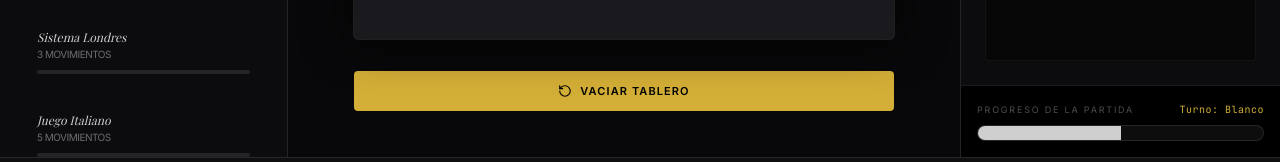
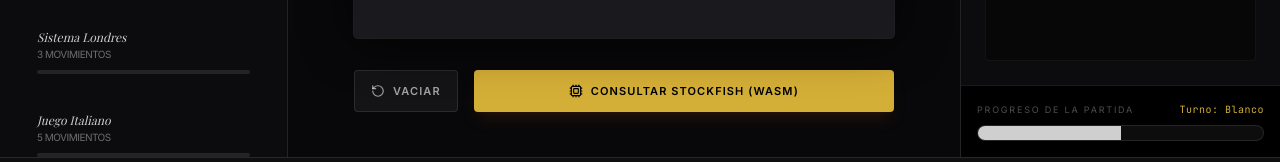
Before and after one commit to pacorder/AJEDREZ-MASTER, a React (Vite) app: page / in a window 1280 px wide. Shown: the part 611-773 px from the top of the page. Built offline with nearby package versions, Linux system fonts and the light colour scheme; a web font is replaced by a local one.

Commit message:
feat(analysis): Integrate Stockfish engine for move analysis
Adds Stockfish engine integration to the analysis mode. This allows users to receive AI-driven evaluations and best move suggestions for chess positions. Includes state management for thinking status and engine suggestions.

```diff
--- a/src/App.tsx
+++ b/src/App.tsx
@@ -19,7 +19,8 @@ import {
   Trophy,
   Info,
   Upload,
-  RefreshCw
+  RefreshCw,
+  Cpu
 } from 'lucide-react';
 import { OPENINGS, Opening } from './lib/openings';
 import { cn } from './lib/utils';
@@ -38,6 +39,67 @@ export default function App() {
   const [pgnInput, setPgnInput] = useState('');
   const [fullHistory, setFullHistory] = useState<string[]>([]);
   const [boardOrientation, setBoardOrientation] = useState<'white' | 'black'>('white');
+  const [isThinking, setIsThinking] = useState(false);
+  const [engineSuggestion, setEngineSuggestion] = useState<{ evaluation: string, bestMove: string } | null>(null);
+
+  // Inicializar Worker de Stockfish (CDN)
+  const stockfishWorker = useMemo(() => {
+    try {
+      return new Worker('https://cdnjs.cloudflare.com/ajax/libs/stockfish.js/10.0.2/stockfish.js');
+    } catch (e) {
+      console.error("Error al cargar Stockfish", e);
+      return null;
+    }
+  }, []);
+
+  const getEngineAdvice = useCallback(() => {
+    if (!stockfishWorker) return;
+
+    setIsThinking(true);
+    setEngineSuggestion(null);
+
+    // Configurar listener para recibir la mejor jugada
+    stockfishWorker.onmessage = (event: MessageEvent) => {
+      const line = event.data;
+
+      // La evaluación suele venir en líneas con 'score cp' o 'score mate'
+      // La mejor jugada viene en 'bestmove'
+      if (line.includes('bestmove')) {
+        const parts = line.split(' ');
+        const bestMove = parts[1];
+        setEngineSuggestion(prev => ({
+          evaluation: prev?.evaluation || 'Análisis',
+          bestMove
+        }));
+        setIsThinking(false);
+      }
+
+      if (line.includes('score cp')) {
+        const cp = line.split('score cp ')[1].split(' ')[0];
+        const evaluation = (parseInt(cp) / 100).toFixed(2);
+        setEngineSuggestion(prev => ({
+          ...prev,
+          evaluation: (parseFloat(evaluation) > 0 ? '+' : '') + evaluation,
+          bestMove: prev?.bestMove || ''
+        }));
+      }
+    };
+
+    // Comandos UCI para Stockfish
+    stockfishWorker.postMessage('uci');
+    stockfishWorker.postMessage(`position fen ${game.fen()}`);
+    stockfishWorker.postMessage('go depth 12');
+  }, [stockfishWorker, game]);
+
+  const playBestMove = useCallback(() => {
+    if (!engineSuggestion || !engineSuggestion.bestMove) return;
+
+    const from = engineSuggestion.bestMove.substring(0, 2);
+    const to = engineSuggestion.bestMove.substring(2, 4);
+
+    onDrop(from, to);
+    setEngineSuggestion(null);
+  }, [engineSuggestion, game]);
 
   const loadPgn = useCallback((content?: string) => {
     try {
@@ -141,6 +203,7 @@ export default function App() {
           setGame(newGame);
           setCurrentMoveIndex(nextHistory.length);
           updateThreats(newGame);
+          setEngineSuggestion(null);
           return true;
         }
       } catch (e) { return false; }
@@ -172,6 +235,7 @@ export default function App() {
         setFeedback("¡Correcto!");
         setShowHint(false);
         updateThreats(newGame);
+        setEngineSuggestion(null);
 
         if (nextIndex >= selectedOpening.moves.length) {
           setStatus('completed');
@@ -439,15 +503,59 @@ export default function App() {
           <div className="mt-8 flex gap-4 w-full max-w-[540px]">
             <button
               onClick={resetGame}
-              className="w-full px-4 py-3 bg-[#D4AF37] text-black font-bold uppercase tracking-widest text-[11px] rounded-sm hover:brightness-110 active:scale-[0.98] transition-all flex items-center justify-center gap-2"
+              className="px-4 py-3 bg-white/5 border border-white/10 text-white/60 font-bold uppercase tracking-widest text-[11px] rounded-sm hover:bg-white/10 active:scale-[0.98] transition-all flex items-center justify-center gap-2"
             >
-              <RotateCcw className="w-3.5 h-3.5" /> Vaciar Tablero
+              <RotateCcw className="w-3.5 h-3.5" /> Vaciar
+            </button>
+            <button
+              onClick={getEngineAdvice}
+              disabled={isThinking}
+              className="flex-1 px-4 py-3 bg-[#D4AF37] text-black font-bold uppercase tracking-widest text-[11px] rounded-sm hover:brightness-110 disabled:opacity-50 transition-all flex items-center justify-center gap-2 shadow-lg shadow-amber-900/20"
+            >
+              <Cpu className={cn("w-3.5 h-3.5", isThinking && "animate-spin")} />
+              {isThinking ? 'Analizando...' : 'Consultar Stockfish (WASM)'}
             </button>
           </div>
 
-          <AnimatePresence>
+          <AnimatePresence mode="wait">
+            {engineSuggestion && (
+              <motion.div
+                key="engine-suggestion"
+                initial={{ opacity: 0, y: 10 }}
+                animate={{ opacity: 1, y: 0 }}
+                exit={{ opacity: 0, y: 10 }}
+                className="w-full max-w-[540px] bg-[#121217] border border-[#D4AF37]/30 rounded-sm p-4 mt-6"
+              >
+                <div className="flex justify-between items-start mb-3">
+                  <div className="flex items-center gap-2">
+                    <Zap className="w-4 h-4 text-[#D4AF37]" />
+                    <span className="text-[10px] uppercase tracking-widest font-bold text-[#D4AF37]">Sugerencia Local</span>
+                  </div>
+                  <span className={cn(
+                    "font-mono text-xs px-2 py-0.5 rounded-sm",
+                    engineSuggestion.evaluation.includes('+') ? "bg-emerald-500/10 text-emerald-400" : "bg-red-500/10 text-red-400"
+                  )}>
+                    {engineSuggestion.evaluation}
+                  </span>
+                </div>
+                <div className="flex items-center gap-4">
+                  <div className="flex-1">
+                    <p className="text-[10px] text-white/40 uppercase mb-1">Movimiento Sugerido</p>
+                    <p className="text-2xl font-mono text-white font-bold leading-none">{engineSuggestion.bestMove}</p>
+                  </div>
+                  <button
+                    onClick={playBestMove}
+                    className="bg-[#D4AF37] text-black text-[10px] uppercase font-bold px-4 py-2 flex items-center gap-2 hover:brightness-110 transition-all rounded-sm"
+                  >
+                    <Play className="w-3 h-3 fill-current" /> Ejecutar
+                  </button>
+                </div>
+              </motion.div>
+            )}
+
             {feedback && (
               <motion.div
+                key="feedback-message"
                 initial={{ opacity: 0, y: 10 }}
                 animate={{ opacity: 1, y: 0 }}
                 exit={{ opacity: 0, y: -10 }}
@@ -461,6 +569,7 @@ export default function App() {
                 {feedback}
               </motion.div>
             )}
+          </AnimatePresence>
 
             {showHint && selectedOpening && (
               <motion.div
@@ -491,7 +600,6 @@ export default function App() {
                 </div>
               </motion.div>
             )}
-          </AnimatePresence>
         </section>
 
         {/* Right Panel: Analysis & Stats */}
```
